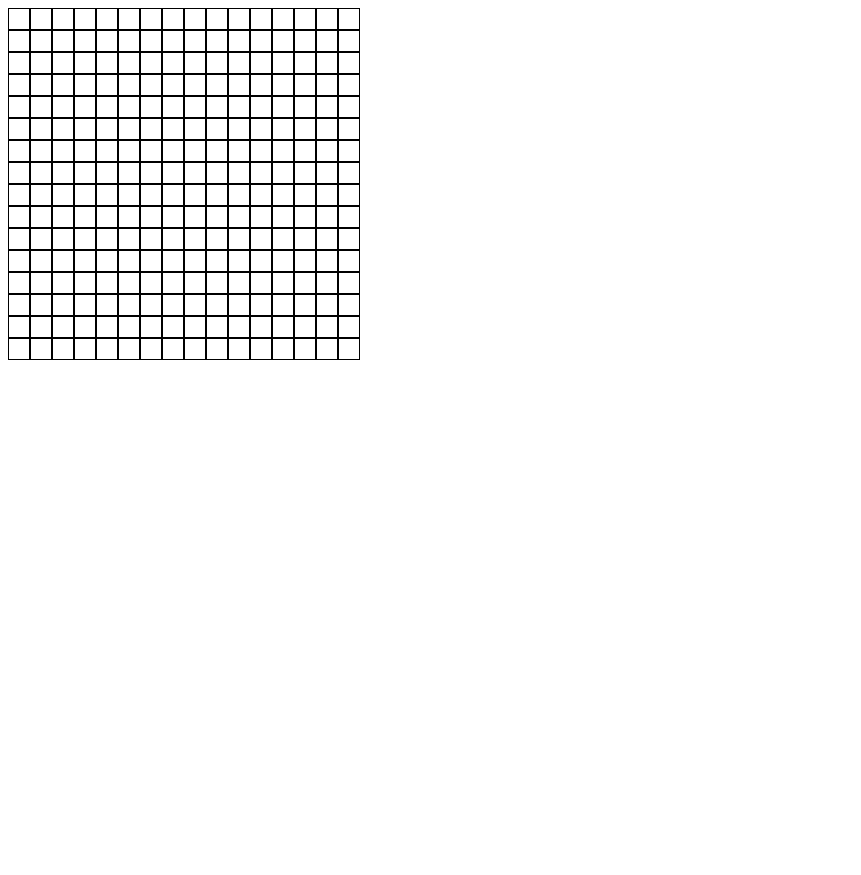
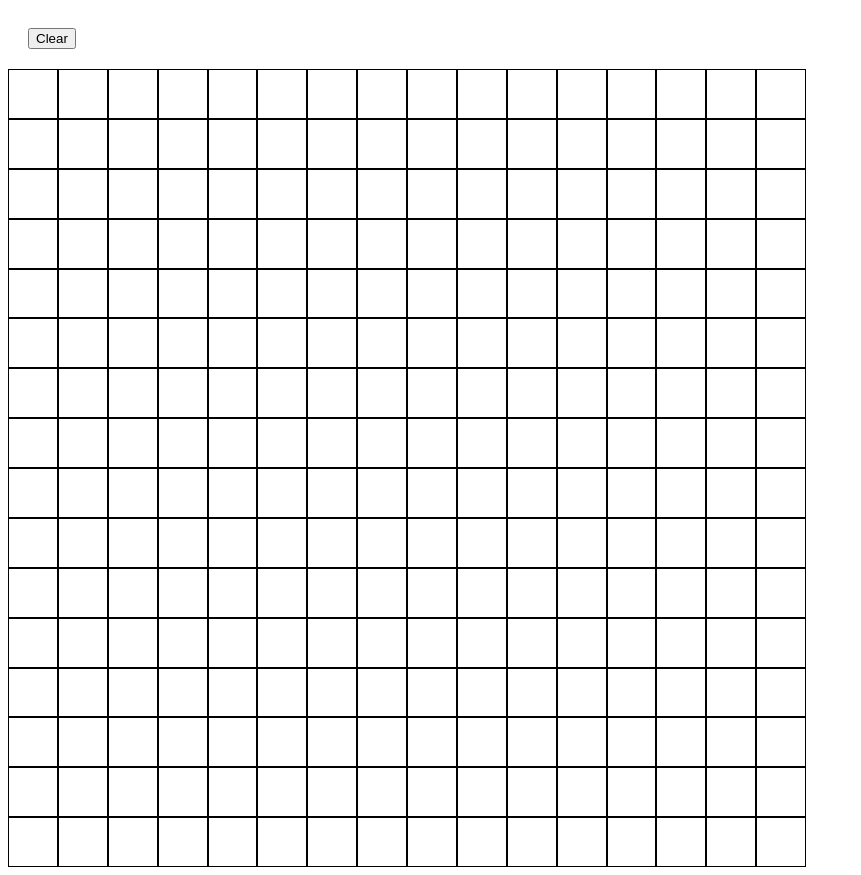
Before and after one commit to anthonyhamilton123/EtchaSketch, a plain HTML site: page index.html in a window 1280 px wide. Shown: the whole page, without its empty margins (0-861 px from the left). Before the commit the page ends 800 px from the top, so only its background shows below. Drawn offline with Linux system fonts and the light colour scheme.

Commit message:
Complete first stage of functioning etchasketch, next is random color and 10% black

```diff
--- a/index.html
+++ b/index.html
@@ -11,7 +11,8 @@
 </head>
 </head>
 <body>
-    <div id="container"></div>
+    <button id="button">Clear</button>
+    <div id="mainDiv"></div>
 
 </body>
 </html>
--- a/js-file.js
+++ b/js-file.js
@@ -1,22 +1,57 @@
-const container = document.querySelector('#container');
+const main = document.querySelector('#mainDiv')
 
-let content = document.createElement('div');
-content.classList.add('content');
-content.style.border = '1px solid black';
-content.style.height = '20px';
-content.style.width = '20px';
+const container = document.createElement('div');
 
-container.appendChild(content);
+function createContainer(){
+    container.classList.add('container');
+    document.getElementById("mainDiv").appendChild(container);
+}
 
-const node = document.querySelector('.content');
-[...Array(255)].forEach(_ => node.parentNode.insertBefore(node.cloneNode(true), node));
+function mouseOverFunc(){
+    const contents = container.querySelectorAll('div');
+    contents.forEach((content) => {
+        content.addEventListener('mouseenter', ()=>{
+            content.style.background = 'blue';
+        });
+    });
+};
 
-const contents = container.querySelectorAll('div');
-contents.forEach((content) => {
-    content.addEventListener('mouseenter', ()=>{
-        content.style.background = 'blue';
-    });
-    content.addEventListener('mouseleave', ()=>{
-        content.style.background = 'white';
-    });
-});
+let numberBoxes = 16;
+
+function createGrid(){
+
+    createContainer();
+
+    let boxesDim = ((800 - (numberBoxes + 2)) / numberBoxes)-1;
+
+    for (i=1;i<=(numberBoxes*numberBoxes);i++){
+        let content = document.createElement('div');
+        content.classList.add('content');
+        content.style.border = '1px solid black';
+        content.style.height = `${boxesDim}px`;
+        content.style.width = `${boxesDim}px`;
+        container.appendChild(content);
+    };
+
+    mouseOverFunc();
+};
+
+createGrid();
+
+
+
+let btn = document.querySelector('#button');
+
+function clearAll() {
+    container.innerHTML = "";
+
+}
+
+btn.addEventListener('click', ()=>{
+    clearAll();
+    numberBoxes = parseInt(prompt('How many squares would you like?'));
+    if(numberBoxes>100){
+        numberBoxes = parseInt(prompt("Sorry, enter a number lower than 100"))
+    }
+    createGrid();
+})
--- a/styles.css
+++ b/styles.css
@@ -1,5 +1,9 @@
-#container{
+.container{
     display: flex;
-    width: 352px;
+    width: 800px;
     flex-wrap: wrap;
 }
+
+#button{
+    margin: 20px;
+}
```
